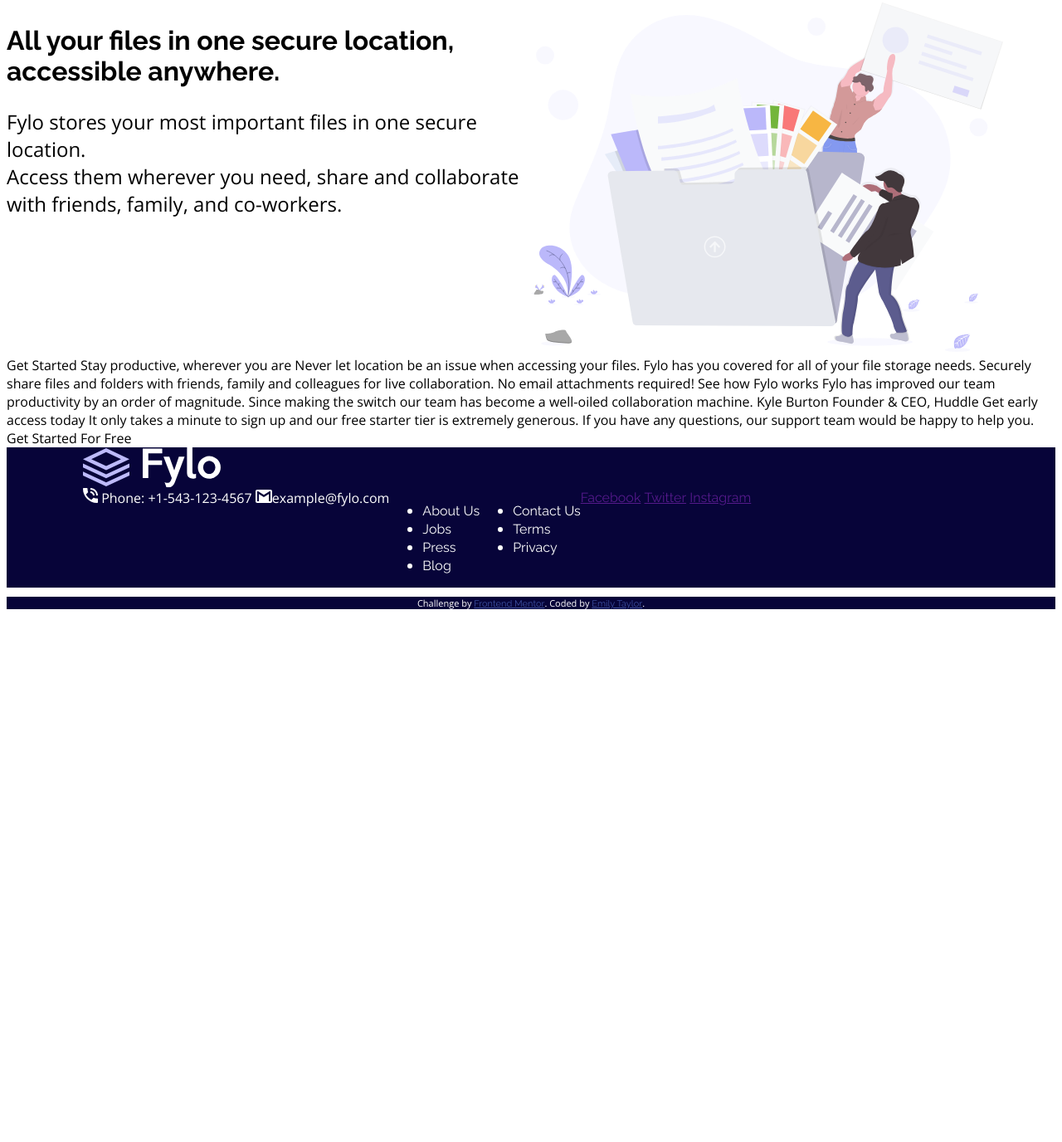
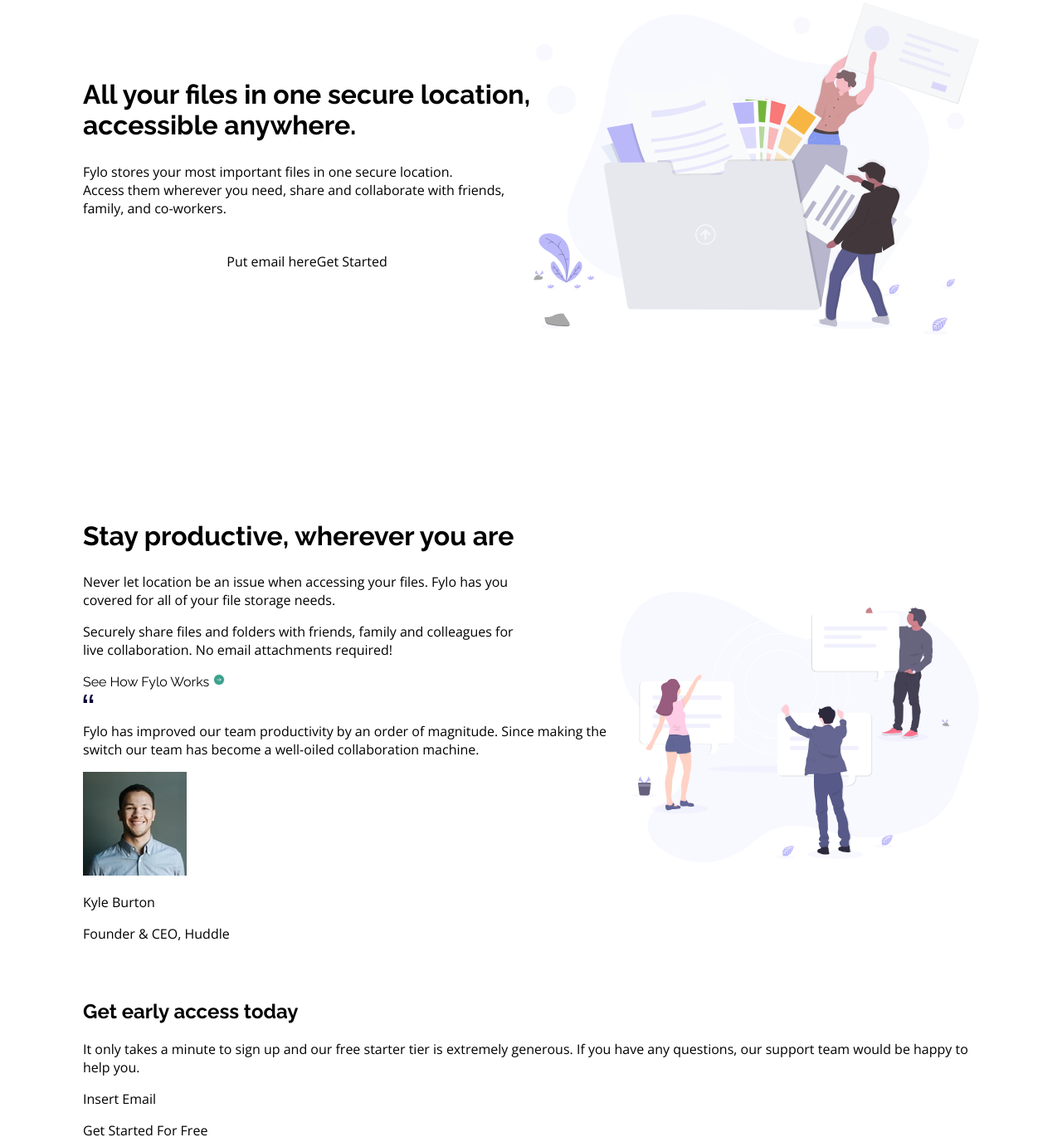
Before and after one commit to PenguinDawn/cis211-SP24-final-exam, a plain HTML site: page index.html in a window 1280 px wide. Shown: the part 90-1466 px from the top of the page at 83% size. Before the commit the page ends 835 px from the top, so only its background shows below. Drawn offline with nearby package versions, Linux system fonts and the light colour scheme.

Commit message:
Website updated

```diff
--- a/index.html
+++ b/index.html
@@ -46,7 +46,8 @@
     </header>
   </div>
 
-  <section class="featured">
+  <section>
+    <div class="container featured">
       <div class="col-1 left-f">
         <div>
           <h1>All your files in one secure location, accessible anywhere.</h1>
@@ -59,45 +60,76 @@
 
         <div>
           <!--The search bar place-->
+          <div class="search-div">
+            <p class="searchbar">Put email here</p>
+            <p class="button">Get Started</p>
+          </div>
+
         </div>
       </div>
 
       <div class="col-1 right img-holder">
         <img id="img-1" src="images/illustration-1.svg" alt="business image" />
       </div>
+    </div>
 
   </section>
 
+  <section class="space-above">
+    <div class="container productive">
+      <div class="col-2-left">
+        <h1>Stay productive, wherever you are</h1>
+        <p>
+          Never let location be an issue when accessing your files. Fylo has you <br />
+          covered for all of your file storage needs.
+        </p>
+        <p>
+          Securely share files and folders with friends, family and colleagues for <br />
+          live collaboration. No email attachments required!
+        </p>
+
+        <a>See How Fylo Works <img src="images/icon-arrow.svg"></a>
+
+        <div class="quote">
+          <img src="images/icon-quotes.svg" />
+          <p>Fylo has improved our team productivity by an order of magnitude. Since
+            making the switch our team has become a well-oiled collaboration machine.</p>
+
+          <img src="images/avatar-testimonial.jpg"/>
+          <p>Kyle Burton </p>
+          <p>Founder & CEO, Huddle</p>
+
+        </div>
+
+      </div>
+
+      <div class="col-2-right">
+        <img id="img-2" src="images/illustration-2.svg" alt="illustation"/>
+      </div>
+    </div>
+  </section>
 
 
-
-
-  Get Started
-
-  Stay productive, wherever you are
-
-  Never let location be an issue when accessing your files. Fylo has you
-  covered for all of your file storage needs.
-
-  Securely share files and folders with friends, family and colleagues for
-  live collaboration. No email attachments required!
-
-  See how Fylo works
-
-  Fylo has improved our team productivity by an order of magnitude. Since
-  making the switch our team has become a well-oiled collaboration machine.
-
-  Kyle Burton
-  Founder & CEO, Huddle
-
-  Get early access today
-
+  <section class="get-started">
+    <div class="container starting-now">
+      <div class="col-3">
+        <h2>Get early access today</h2>
+        <p>
           It only takes a minute to sign up and our free starter tier is extremely generous.
           If you have any questions, our support team would be happy to help you.
+        </p>
 
-  Get Started For Free
+      </div>
 
+      <div class="col-3">
+        <p>Insert Email</p>
+        <p class="button">Get Started For Free</p>
 
+      </div>
+
+    </div>
+
+  </section>
 
   <footer>
     <div class="container">
--- a/styles.css
+++ b/styles.css
@@ -18,7 +18,14 @@ body {
 
 h1, h2, a {
     font-family: "Raleway", sans-serif;
+}
 
+h1 {
+    font-size: 2rem;
+}
+
+section {
+    padding-top: 2rem;
 }
 
 
@@ -33,7 +40,6 @@ header {
     display: flex;
     justify-content: space-between;
     align-items: center;
-    padding: 1rem;
 }
 
 header nav ul{
@@ -60,22 +66,12 @@ nav ul li a:hover {
 
 .featured {
     display: flex;
+    justify-content: center;
+    align-items: center;
 }
 
 .col-1 {
     width: 50%;
-}
-
-.col-1 h1 {
-    font-size: 2rem;
-}
-
-.col-1 p {
-    font-size: 1.5rem;
-}
-
-#img-1 {
-    width: 90%;
 }
 
 .left-f {
@@ -83,6 +79,54 @@ nav ul li a:hover {
     align-items: center;
     flex-direction: column;
     gap: 10px;
+}
+
+
+
+.search-div {
+    display: flex;
+    justify-content: space-between;
+    width: 100%;
+}
+
+/* right featured */
+
+
+#img-1 {
+    width: 100%;
+}
+
+
+/* Productive */
+
+.space-above {
+    margin-top: 10rem;
+}
+
+.productive {
+    display: flex;
+}
+
+.col-2-left {
+    width: 60%;
+}
+
+
+.col-2-right {
+    width: 40%;
+    display: flex;
+    align-items: center;
+}
+
+#img-2 {
+    width: 100%;
+}
+
+/* Start now */
+
+.starting {
+    display: flex;
+
 }
 
 
```
Lines whose indentation alone changed are shown as unchanged.
